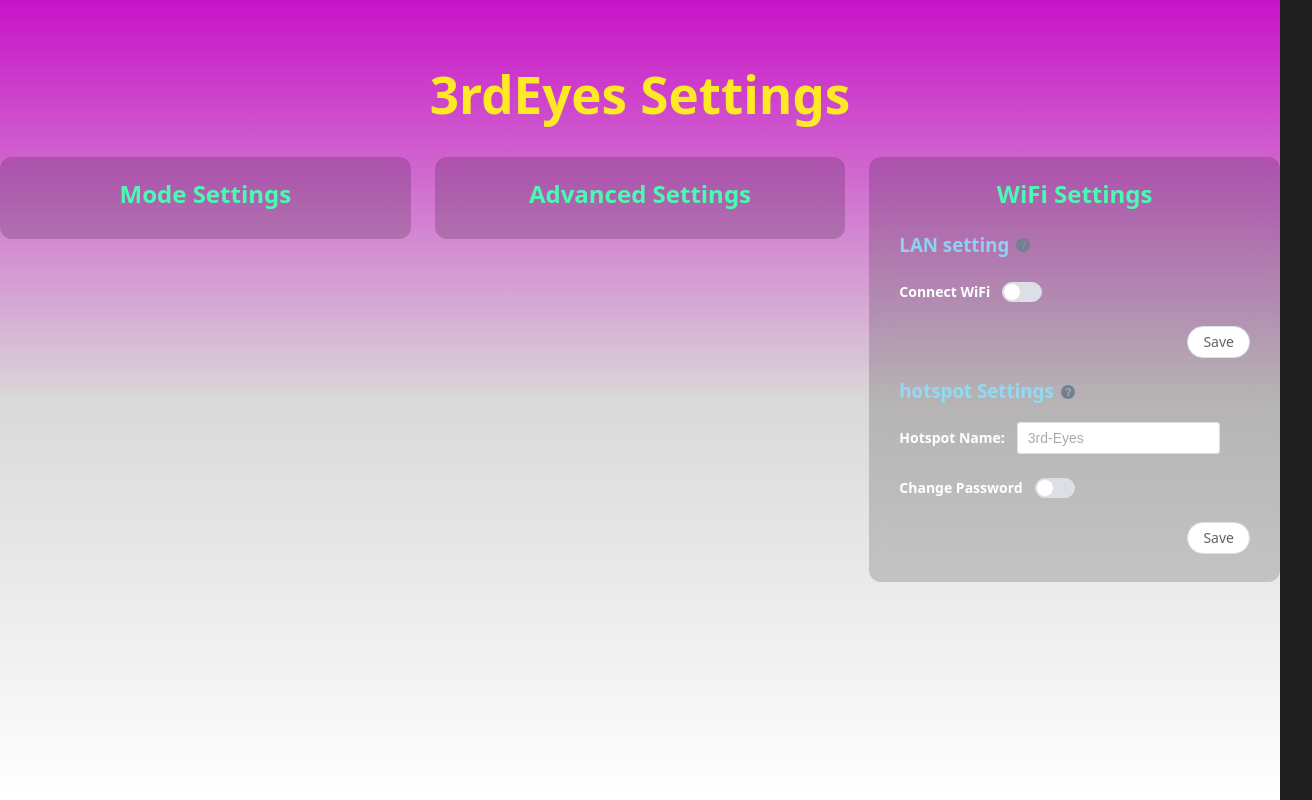
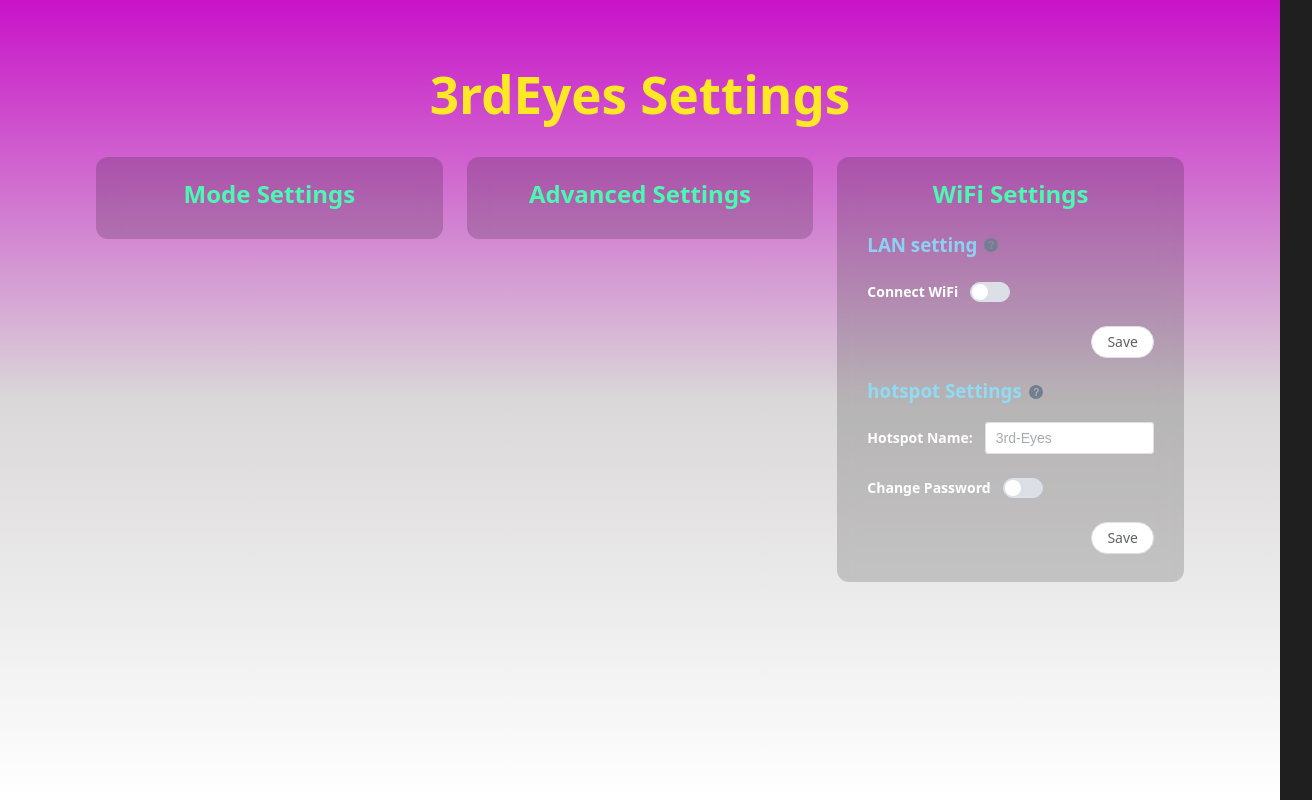
Before and after one commit to NH3andH2O/Satori_3rd_eyes, a Vue app in the folder vue/: page / in a window 1280 px wide. Shown: the whole page, 1312 px wide, since content can reach past the window. Built offline with nearby package versions, Linux system fonts and the light colour scheme; no server answers.

Commit message:
降低寬度比例
避免出現滾動橫條

```diff
--- a/vue/src/style.css
+++ b/vue/src/style.css
@@ -66,7 +66,7 @@ button:focus-visible {
 	max-width: 1280px;
 	margin: 1 auto;
 	padding: 2rem;
-	width: 100vw;
+	width: 85%;
 	text-align: center;
 }
 
```
